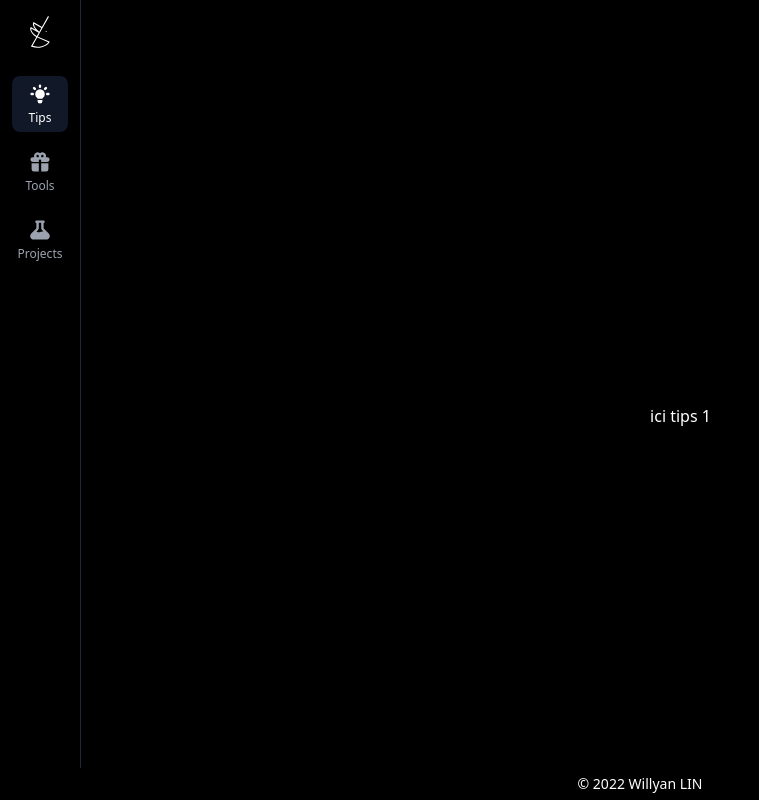
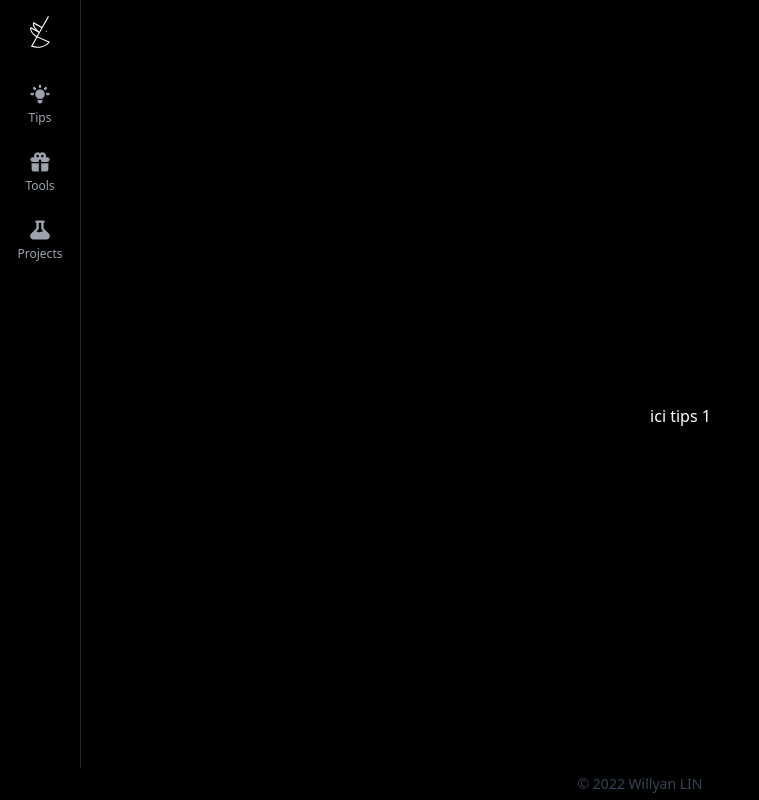
Before and after one commit to willdow/wlin, a Nuxt app: page /tips/1 in a window 1280 px wide. Shown: the whole page, without its empty margins (0-759 px from the left). Built offline with nearby package versions, Linux system fonts and the light colour scheme.

Commit message:
fix: 🐞 asset link

```diff
--- a/components/sections/Header.vue
+++ b/components/sections/Header.vue
@@ -4,12 +4,11 @@
     <div
       class="absolute inset-y-0 left-0 lg:static lg:flex-shrink-0 border-r border-gray-800"
     >
-      <NuxtLink to="/">
-        <div
-          class="flex h-16 w-16 items-center justify-center focus:outline-none focus:ring-2 focus:ring-inset focus:ring-blue-600 lg:w-20"
-        >
-          <img class="h-8 w-auto" src="../../assets/img/logo.svg" alt="Logo" />
-        </div>
+      <NuxtLink
+        to="/"
+        class="flex h-16 w-16 items-center justify-center focus:outline-none focus:ring-2 focus:ring-inset focus:ring-blue-600 lg:w-20"
+      >
+        <img class="h-8 w-auto" src="~/assets/img/logo.svg" alt="Logo" />
       </NuxtLink>
     </div>
     <!-- Picker area -->
@@ -80,7 +79,7 @@
             <NuxtLink to="/">
               <img
                 class="block h-8 w-auto"
-                src="../../assets/img/logo.svg"
+                src="~/assets/img/logo.svg"
                 alt="Logo"
               />
             </NuxtLink>
--- a/components/sections/Sidebar.vue
+++ b/components/sections/Sidebar.vue
@@ -4,10 +4,11 @@
     aria-label="Sidebar"
     class="hidden lg:block lg:flex-shrink-0 lg:overflow-y-auto border-r border-gray-800"
   >
-    <div class="relative flex w-20 flex-col space-y-3 p-3">
-      <NuxtLink to="/tips">
-        <div
-          class="flex flex-col h-14 w-14 flex-shrink-0 items-center justify-center rounded-lg bg-gray-900 text-white"
+    <div class="relative flex w-20 flex-col space-y-3 p-3 text-gray-400">
+      <NuxtLink
+        to="/tips"
+        class="flex flex-col h-14 w-14 flex-shrink-0 items-center justify-center rounded-lg hover:bg-gray-700"
+        active-class="bg-gray-900 text-white"
       >
         <svg
           class="w-6 h-6"
@@ -20,12 +21,12 @@
           ></path>
         </svg>
         <span class="text-xs mt-1">Tips</span>
-        </div>
       </NuxtLink>
 
-      <NuxtLink to="/tools">
-        <div
-          class="flex flex-col h-14 w-14 flex-shrink-0 items-center justify-center rounded-lg text-gray-400 hover:bg-gray-700"
+      <NuxtLink
+        to="/tools"
+        class="flex flex-col h-14 w-14 flex-shrink-0 items-center justify-center rounded-lg hover:bg-gray-700"
+        active-class="bg-gray-900 text-white"
       >
         <svg
           class="w-6 h-6"
@@ -43,12 +44,12 @@
           ></path>
         </svg>
         <span class="text-xs mt-1">Tools</span>
-        </div>
       </NuxtLink>
 
-      <NuxtLink to="/projects">
-        <div
-          class="flex flex-col h-14 w-14 flex-shrink-0 items-center justify-center rounded-lg text-gray-400 hover:bg-gray-700"
+      <NuxtLink
+        to="/projects"
+        class="flex flex-col h-14 w-14 flex-shrink-0 items-center justify-center rounded-lg hover:bg-gray-700"
+        active-class="bg-gray-900 text-white"
       >
         <svg
           class="w-6 h-6"
@@ -63,7 +64,6 @@
           ></path>
         </svg>
         <span class="text-xs mt-1">Projects</span>
-        </div>
       </NuxtLink>
     </div>
   </nav>
--- a/layouts/custom.vue
+++ b/layouts/custom.vue
@@ -10,7 +10,7 @@
       </main>
     </div>
     <footer class="flex items-center justify-center w-full h-8">
-      <p class="text-white text-sm">
+      <p class="text-gray-700 text-sm">
         © {{ new Date().getFullYear() }} Willyan LIN
       </p>
     </footer>
--- a/pages/index.vue
+++ b/pages/index.vue
@@ -1,6 +1,6 @@
 <template>
   <div class="flex flex-col items-center">
     <h1 class="text-2xl text-white">Hey there</h1>
-    <img class="w-64" src="../assets/img/3logos.png" alt="welcome" />
+    <img class="w-64" src="~/assets/img/3logos.png" alt="welcome" />
   </div>
 </template>
```
Lines whose indentation alone changed are shown as unchanged.
